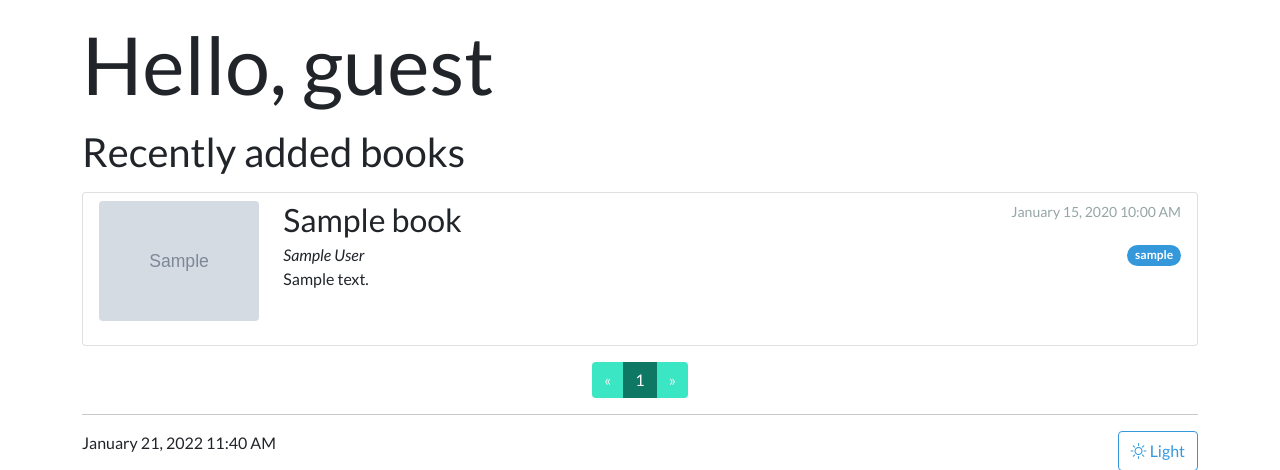
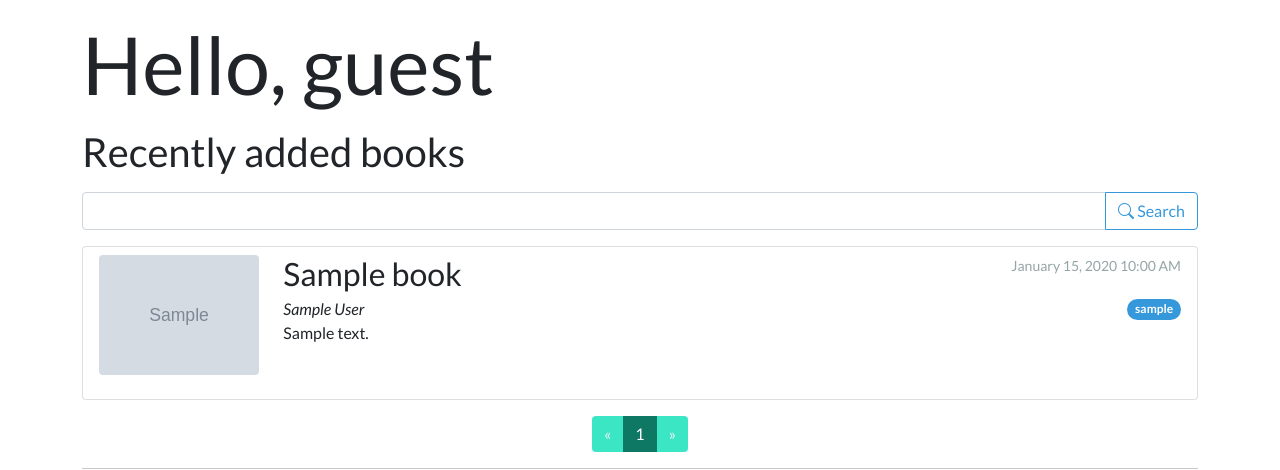
Before and after one commit to matbocz/bookorganizer, a Flask app: page / in a window 1280 px wide. Shown: the part 72-542 px from the top of the page. Run offline with Flask 2, Linux system fonts and the light colour scheme; tables that the repository leaves empty hold one stand-in row (values such as "Sample post"); grey boxes marked "Sample" are stand-in pictures; some libraries are stand-ins or nearby versions.

Commit message:
Add Search bar to index template

```diff
--- a/app/templates/index.html
+++ b/app/templates/index.html
@@ -23,6 +23,14 @@
     <!-- Header -->
     <h2 class="mb-3">Recently added books</h2>
 
+    <!-- Search bar -->
+    <form class="mb-3" method="post">
+        <div class="input-group">
+            {{ form.title(class='form-control', value=search) }}
+            <button class="btn btn-outline-info" type="submit"><i class="bi bi-search"></i> Search</button>
+        </div>
+    </form>
+
     <!-- List -->
     {% include '_books.html' %}
 </div>
```
